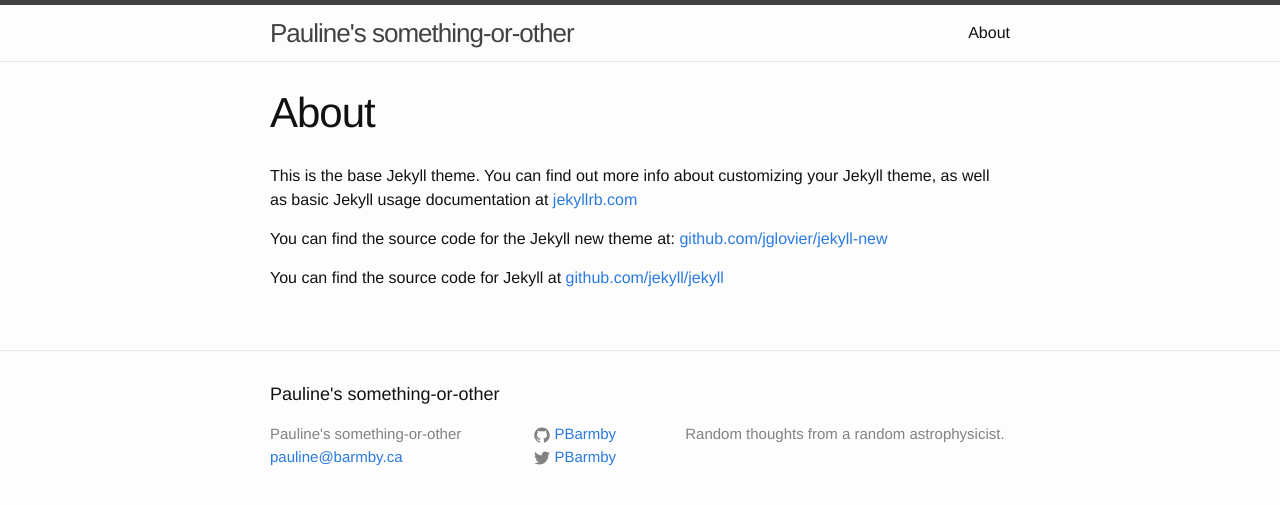
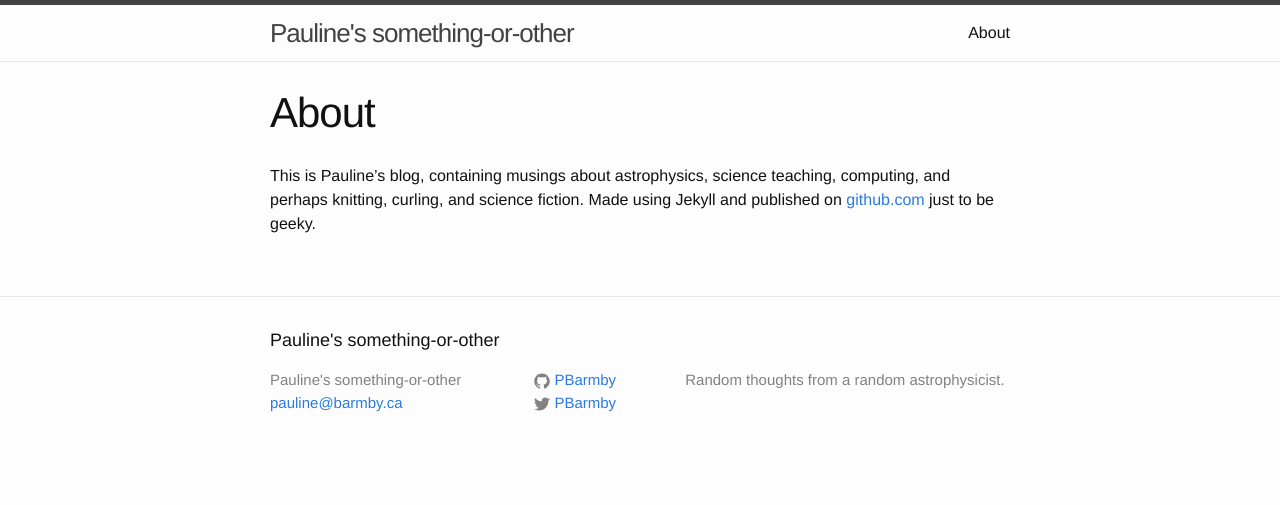
Before and after one commit to PBarmby/PBarmby.github.io, a Jekyll site: the page built from about.md, in a window 1280 px wide. Shown: the top 505 px of the page. Built offline with Jekyll 4.4.1, drawn with Linux system fonts in a browser that asks for light colours.

Commit message:
edited about.md

```diff
--- a/about.md
+++ b/about.md
@@ -4,8 +4,4 @@ title: About
 permalink: /about/
 ---
 
-This is the base Jekyll theme. You can find out more info about customizing your Jekyll theme, as well as basic Jekyll usage documentation at [jekyllrb.com](http://jekyllrb.com/)
-
-You can find the source code for the Jekyll new theme at: [github.com/jglovier/jekyll-new](https://github.com/jglovier/jekyll-new)
-
-You can find the source code for Jekyll at [github.com/jekyll/jekyll](https://github.com/jekyll/jekyll)
+This is Pauline's blog, containing musings about astrophysics, science teaching, computing, and perhaps knitting, curling, and science fiction. Made using Jekyll and published on [github.com](https://github.com/) just to be geeky.
```
